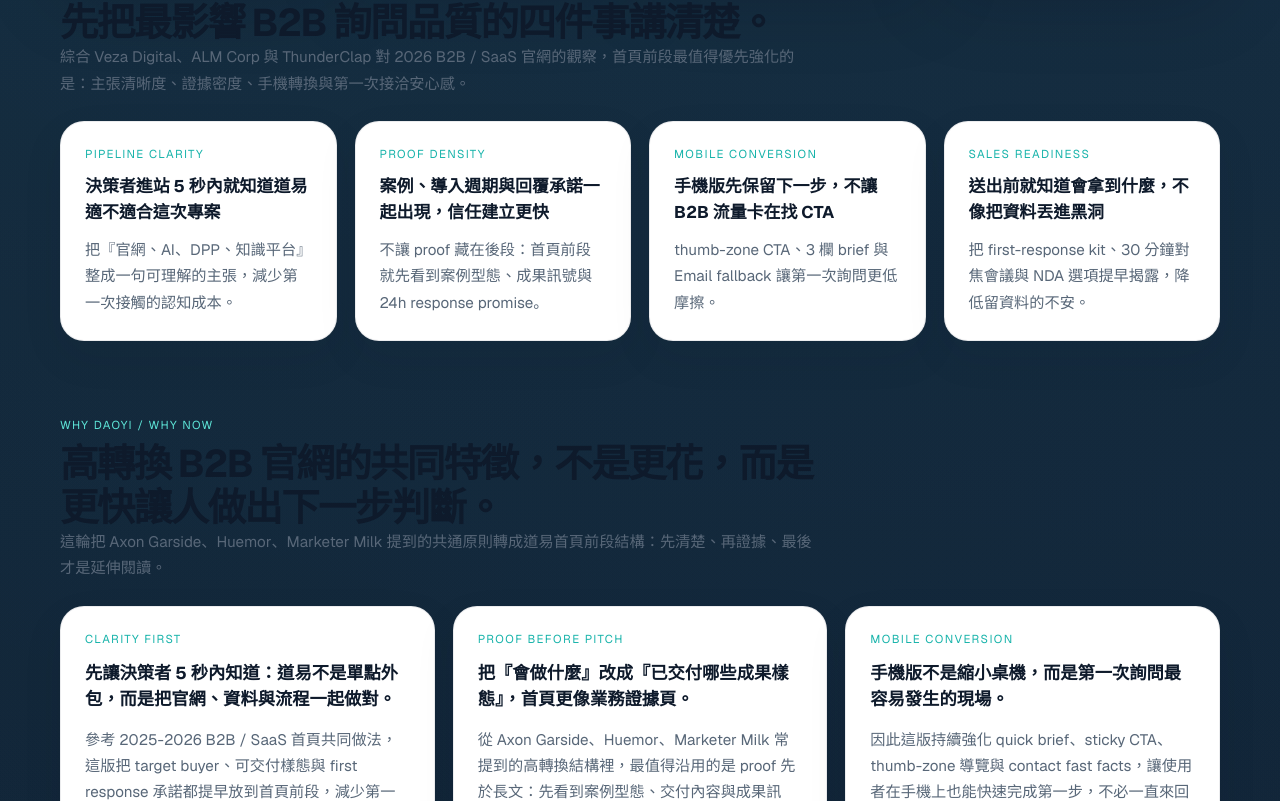
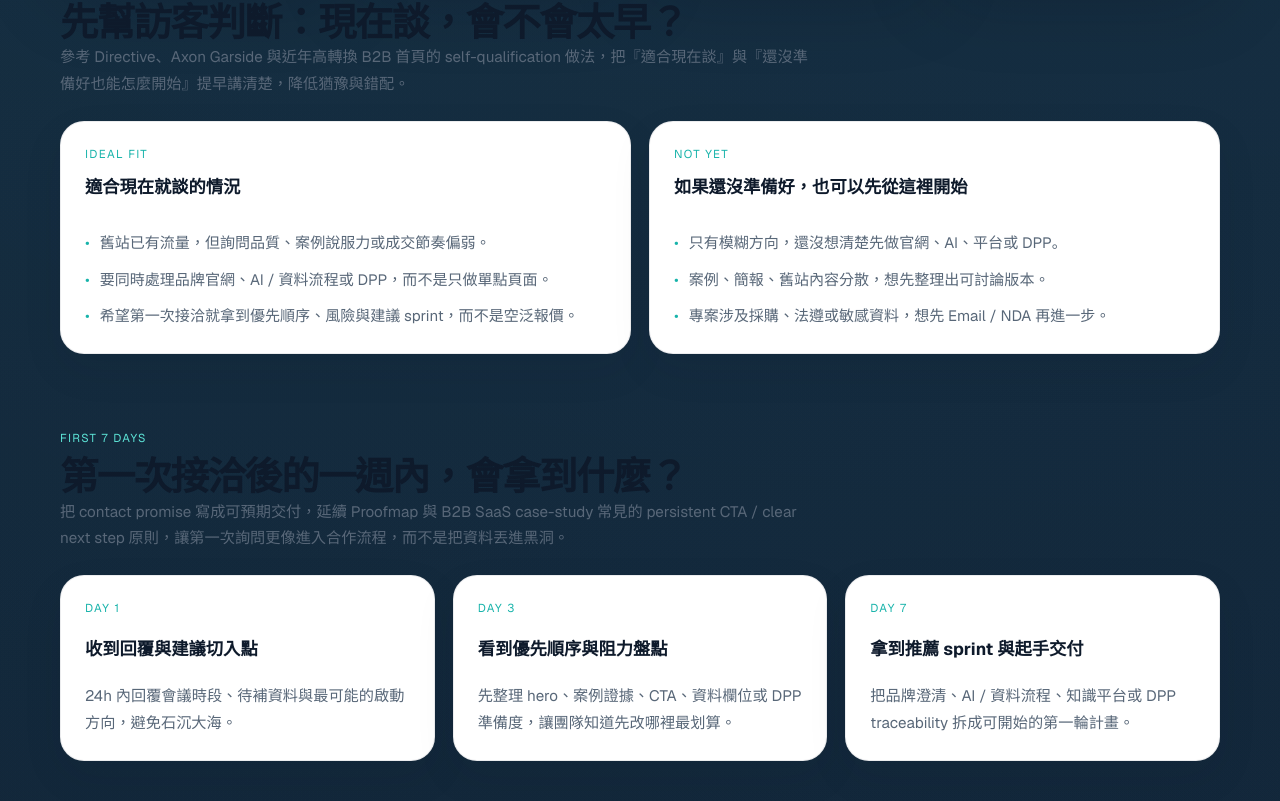
Before and after one commit to yangyen1977-wq/daoyi-website-2026, a Next.js app: page / in a window 1280 px wide. Shown: the part 2659-3460 px from the top of the page. Built offline with nearby package versions, Linux system fonts and the light colour scheme.

Commit message:
Add homepage fit-check and first-week deliverables

```diff
--- a/src/app/globals.css
+++ b/src/app/globals.css
@@ -415,6 +415,36 @@ a:hover {
   line-height: 1.55;
 }
 
+.homepage-fit-grid {
+  display: grid;
+  grid-template-columns: repeat(2, minmax(0, 1fr));
+  gap: 18px;
+  margin-top: 6px;
+}
+
+.homepage-fit-card {
+  display: grid;
+  gap: 14px;
+  min-height: 100%;
+}
+
+.homepage-fit-card h3,
+.homepage-first-week-card h3 {
+  font-size: 1.08rem;
+  line-height: 1.5;
+}
+
+.homepage-first-week-grid {
+  margin-top: 6px;
+}
+
+.homepage-first-week-card {
+  display: grid;
+  gap: 12px;
+  min-height: 100%;
+  background: linear-gradient(180deg, #ffffff, #f4f8ff);
+}
+
 .homepage-outcome-grid {
   margin-top: 6px;
 }
@@ -2087,7 +2117,8 @@ a:hover {
   .mobile-experience-grid,
   .case-story-grid,
   .contact-fast-facts,
-  .homepage-trust-strip-grid {
+  .homepage-trust-strip-grid,
+  .homepage-fit-grid {
     grid-template-columns: 1fr;
   }
   .snapshot-grid,
--- a/src/app/page.tsx
+++ b/src/app/page.tsx
@@ -25,6 +25,8 @@ import {
   engagementPackages,
   engagementSteps,
   homepageTrustStrip,
+  homepageFitAssessment,
+  homepageFirstWeekDeliverables,
   homepageOutcomeSignals,
   homepageBuyerSignals,
   competitiveInsights,
@@ -138,6 +140,42 @@ export default function Home() {
           </div>
         </div>
       </section>
+
+      <Section
+        eyebrow="Fit check"
+        title="先幫訪客判斷：現在談，會不會太早？"
+        description="參考 Directive、Axon Garside 與近年高轉換 B2B 首頁的 self-qualification 做法，把『適合現在談』與『還沒準備好也能怎麼開始』提早講清楚，降低猶豫與錯配。"
+      >
+        <div className="homepage-fit-grid">
+          {homepageFitAssessment.map((group) => (
+            <article key={group.title} className="feature-surface homepage-fit-card">
+              <span className="mini-label accent">{group.label}</span>
+              <h3>{group.title}</h3>
+              <ul className="bullet-list compact">
+                {group.items.map((item) => (
+                  <li key={item}>{item}</li>
+                ))}
+              </ul>
+            </article>
+          ))}
+        </div>
+      </Section>
+
+      <Section
+        eyebrow="First 7 days"
+        title="第一次接洽後的一週內，會拿到什麼？"
+        description="把 contact promise 寫成可預期交付，延續 Proofmap 與 B2B SaaS case-study 常見的 persistent CTA / clear next step 原則，讓第一次詢問更像進入合作流程，而不是把資料丟進黑洞。"
+      >
+        <div className="card-grid three-up homepage-first-week-grid">
+          {homepageFirstWeekDeliverables.map((item) => (
+            <article key={item.title} className="card homepage-first-week-card">
+              <span className="mini-label accent">{item.label}</span>
+              <h3>{item.title}</h3>
+              <p>{item.detail}</p>
+            </article>
+          ))}
+        </div>
+      </Section>
 
       <Section
         eyebrow="What improves first"
--- a/src/lib/site.ts
+++ b/src/lib/site.ts
@@ -39,6 +39,45 @@ export const homepageTrustStrip = [
   { label: "Start option", value: "3 欄 Quick Brief / Email 皆可" },
   { label: "Project types", value: "官網、AI、知識平台、DPP" },
   { label: "Sensitive cases", value: "可先 NDA 再進一步討論" },
+];
+
+export const homepageFitAssessment = [
+  {
+    label: "Ideal fit",
+    title: "適合現在就談的情況",
+    items: [
+      "舊站已有流量，但詢問品質、案例說服力或成交節奏偏弱。",
+      "要同時處理品牌官網、AI / 資料流程或 DPP，而不是只做單點頁面。",
+      "希望第一次接洽就拿到優先順序、風險與建議 sprint，而不是空泛報價。",
+    ],
+  },
+  {
+    label: "Not yet",
+    title: "如果還沒準備好，也可以先從這裡開始",
+    items: [
+      "只有模糊方向，還沒想清楚先做官網、AI、平台或 DPP。",
+      "案例、簡報、舊站內容分散，想先整理出可討論版本。",
+      "專案涉及採購、法遵或敏感資料，想先 Email / NDA 再進一步。",
+    ],
+  },
+];
+
+export const homepageFirstWeekDeliverables = [
+  {
+    label: "Day 1",
+    title: "收到回覆與建議切入點",
+    detail: "24h 內回覆會議時段、待補資料與最可能的啟動方向，避免石沉大海。",
+  },
+  {
+    label: "Day 3",
+    title: "看到優先順序與阻力盤點",
+    detail: "先整理 hero、案例證據、CTA、資料欄位或 DPP 準備度，讓團隊知道先改哪裡最划算。",
+  },
+  {
+    label: "Day 7",
+    title: "拿到推薦 sprint 與起手交付",
+    detail: "把品牌澄清、AI / 資料流程、知識平台或 DPP traceability 拆成可開始的第一輪計畫。",
+  },
 ];
 
 export const homepageOutcomeSignals = [
```
